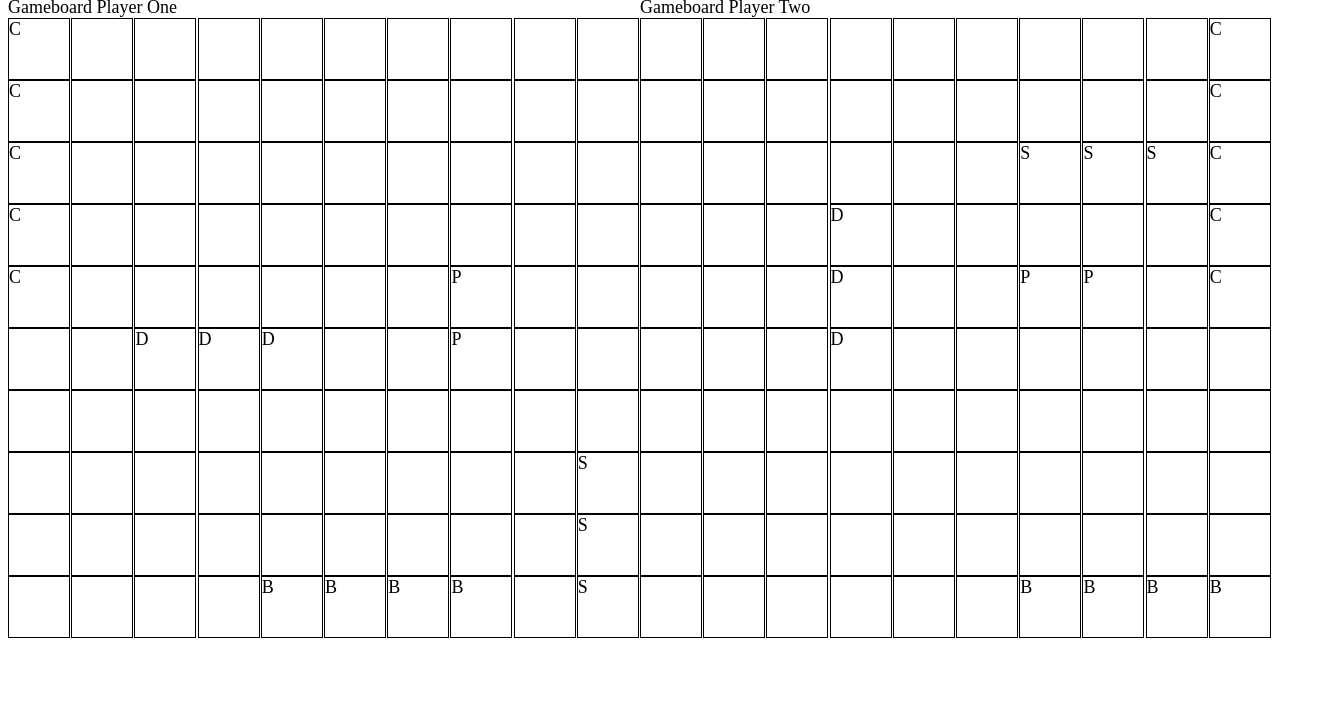
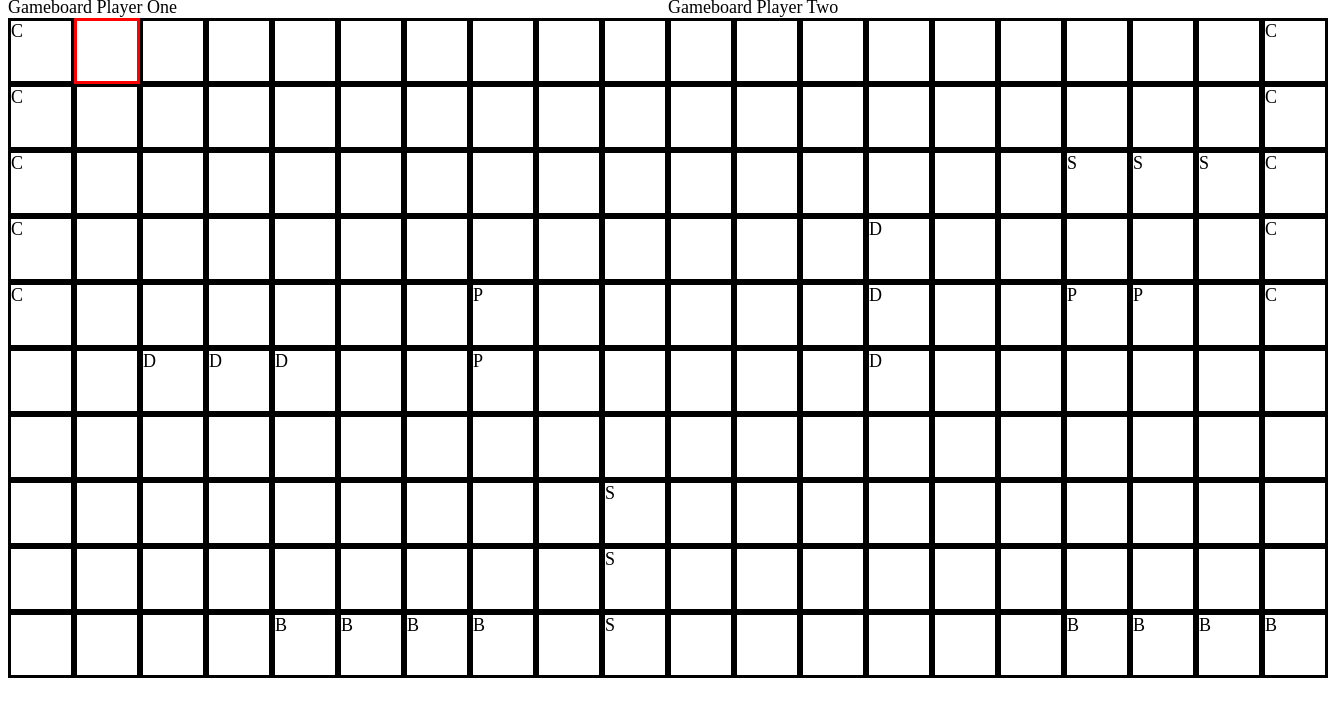
Before and after one commit to hoomanhorsey/odin-battleship, a website with bundled scripts: page index.html in a window 1280 px wide. Both pictures are taken after a click on the element 102 px from the left and 123 px from the top of the page. Shown: the part 74-790 px from the top of the page, 1328 px wide, since content can reach past the window. Built offline with nearby package versions, Linux system fonts and the light colour scheme.

Commit message:
Added targeting highlight to gridSquare selection

```diff
--- a/index.js
+++ b/index.js
@@ -1,10 +1,7 @@
 // import { Gameboard, Player, Ship } from "./gameObjects.js";
 import { createPlayers, gameSetUp_positionPreFill } from "./gameSetup.js";
 import { drawGrid } from "./display.js";
-import {
-  playerOwnGridListener,
-  playerOwnGridListenerAndRemove,
-} from "./listeners.js";
+import { playerOwnGridListenerAndRemove } from "./listeners.js";
 
 document.addEventListener("DOMContentLoaded", () => {
   // Initial Game Setup, including position prefill for testing
--- a/listeners.js
+++ b/listeners.js
@@ -1,24 +1,28 @@
-function playerOwnGridListener(player, players) {
-  const gridSquares = document.querySelectorAll(`.gridSquare_${player.name}`);
-  gridSquares.forEach((e) => {
-    e.addEventListener("click", (event) => {
-      console.log(event.target);
-      let row = parseInt(event.target.dataset.row);
-      let column = parseInt(event.target.dataset.column);
-      console.log(
-        event.target.dataset.row +
-          event.target.dataset.column +
-          players[player.name].name +
-          players[player.name].gameBoard.boardArray[row][column].ship
-      );
-      console.log(players[player.name].gameBoard.boardArray[row][column]);
-    });
-  });
-}
+// function playerOwnGridListener(player, players) {
+//   const gridSquares = document.querySelectorAll(`.gridSquare_${player.name}`);
+//   gridSquares.forEach((e) => {
+//     e.addEventListener("click", (event) => {
+//       console.log(event.target);
+//       let row = parseInt(event.target.dataset.row);
+//       let column = parseInt(event.target.dataset.column);
+//       console.log(
+//         event.target.dataset.row +
+//           event.target.dataset.column +
+//           players[player.name].name +
+//           players[player.name].gameBoard.boardArray[row][column].ship
+//       );
+//       console.log(players[player.name].gameBoard.boardArray[row][column]);
+//     });
+//   });
+// }
 
 function playerOwnGridListenerAndRemove(player, players) {
   const gridSquares = document.querySelectorAll(`.gridSquare_${player.name}`);
+
   const gridClickHandler = (event) => {
+    removeActiveGridSquareHighlight();
+    event.target.classList.add("activeGridSquare");
+
     console.log(event.target);
     let row = parseInt(event.target.dataset.row);
     let column = parseInt(event.target.dataset.column);
@@ -35,7 +39,7 @@ function playerOwnGridListenerAndRemove(player, players) {
     e.addEventListener("click", gridClickHandler);
   });
 
-  // return functino to remove listeners
+  // return function to remove listeners
   return function removeGridClickHandlerListener() {
     gridSquares.forEach((e) => {
       e.removeEventListener("click", gridClickHandler);
@@ -43,4 +47,13 @@ function playerOwnGridListenerAndRemove(player, players) {
   };
 }
 
-export { playerOwnGridListener, playerOwnGridListenerAndRemove };
+function removeActiveGridSquareHighlight() {
+  if (document.querySelector(".activeGridSquare")) {
+    console.log(document.querySelector(".activeGridSquare"));
+    const activeGridSquare = document.querySelector(".activeGridSquare");
+    activeGridSquare.classList.remove("activeGridSquare");
+  } else {
+    return;
+  }
+}
+export { playerOwnGridListenerAndRemove };
--- a/style.css
+++ b/style.css
@@ -30,10 +30,15 @@
 }
 
 .gridSquare {
-  border-width: 1px;
+  border-width: 3px;
   border-style: solid;
   border-color: black;
 
   height: 60px;
   width: 60px;
 }
+
+.activeGridSquare {
+  border-color: red;
+  border-width: 3px;
+}
```
